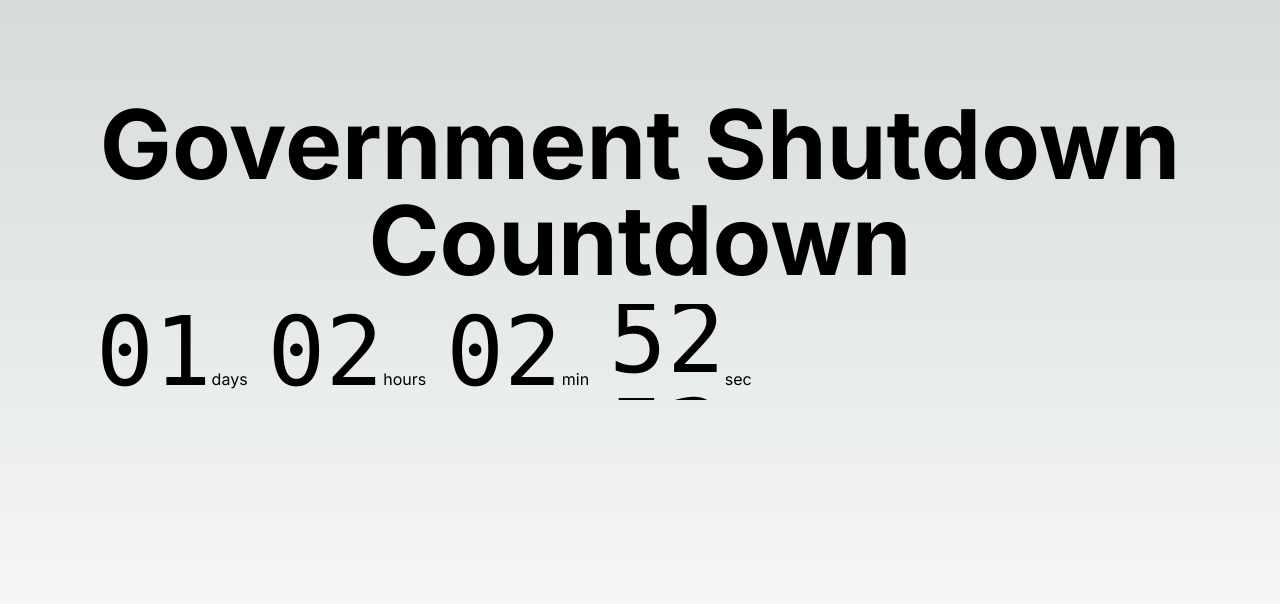
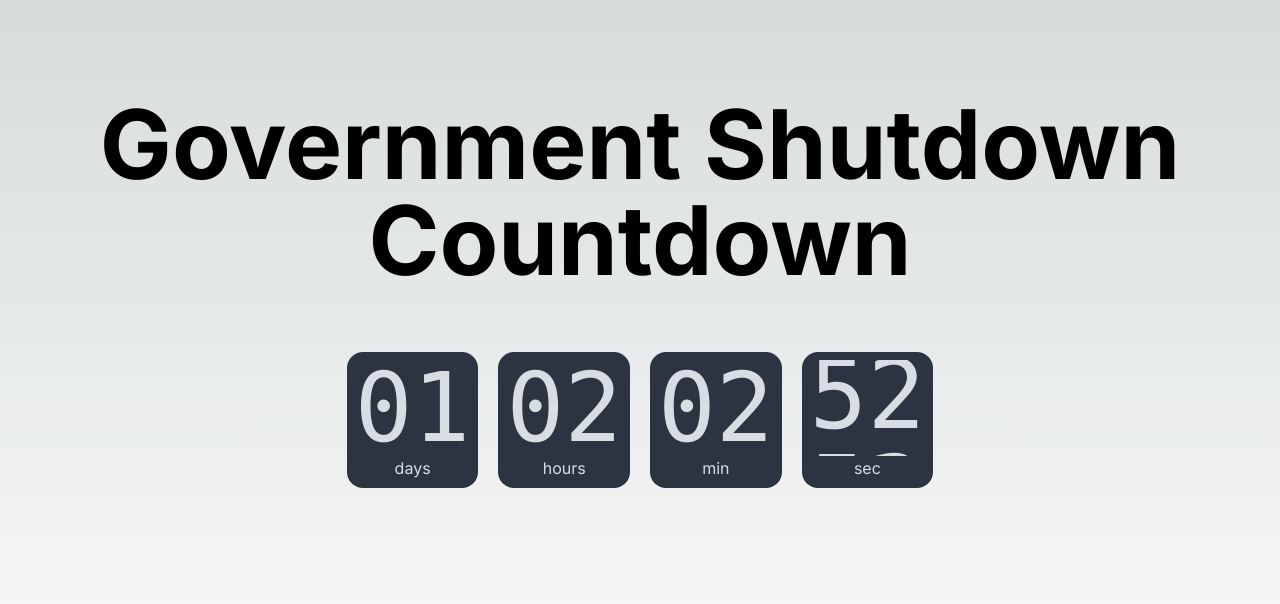
Before and after one commit to saundemanu/GovernmentShutdownTracker, a Next.js app: page / in a window 1280 px wide. Shown: the top 604 px of the page. Built offline with nearby package versions, Linux system fonts and the light colour scheme.

Commit message:
updated styling for timer

```diff
--- a/app/page.tsx
+++ b/app/page.tsx
@@ -39,33 +39,32 @@ export default function Home() {
       {countdown !== null && (
         <div className="text-center">
           <h1 className="text-8xl font-bold mb-4">Government Shutdown Countdown</h1>
-          <div className="flex gap-5">
-  <div>
+          <div className="flex gap-5 w-full justify-center mt-16">
+  <div className="flex flex-col p-2 bg-neutral rounded-box text-neutral-content">
     <span className="countdown font-mono text-8xl">
       <span style={{"--value": countdown ? countdown.days : 0}}></span>
     </span>
     <span>days</span>
   </div>
-  <div>
+  <div className="flex flex-col p-2 bg-neutral rounded-box text-neutral-content">
     <span className="countdown font-mono text-8xl">
       <span style={{"--value": countdown ? countdown.hours : 0}}></span>
     </span>
     <span>hours</span>
   </div>
-  <div>
+  <div className="flex flex-col p-2 bg-neutral rounded-box text-neutral-content">
     <span className="countdown font-mono text-8xl">
       <span style={{"--value": countdown ? countdown.minutes : 0}}></span>
     </span>
     <span>min</span>
   </div>
-  <div>
+  <div className="flex flex-col p-2 bg-neutral rounded-box text-neutral-content">
     <span className="countdown font-mono text-8xl">
       <span style={{"--value": countdown ? countdown.seconds : 0}}></span>
     </span>
     <span>sec</span>
   </div>
 </div>
-
         </div>
       )}
     </main>
```
